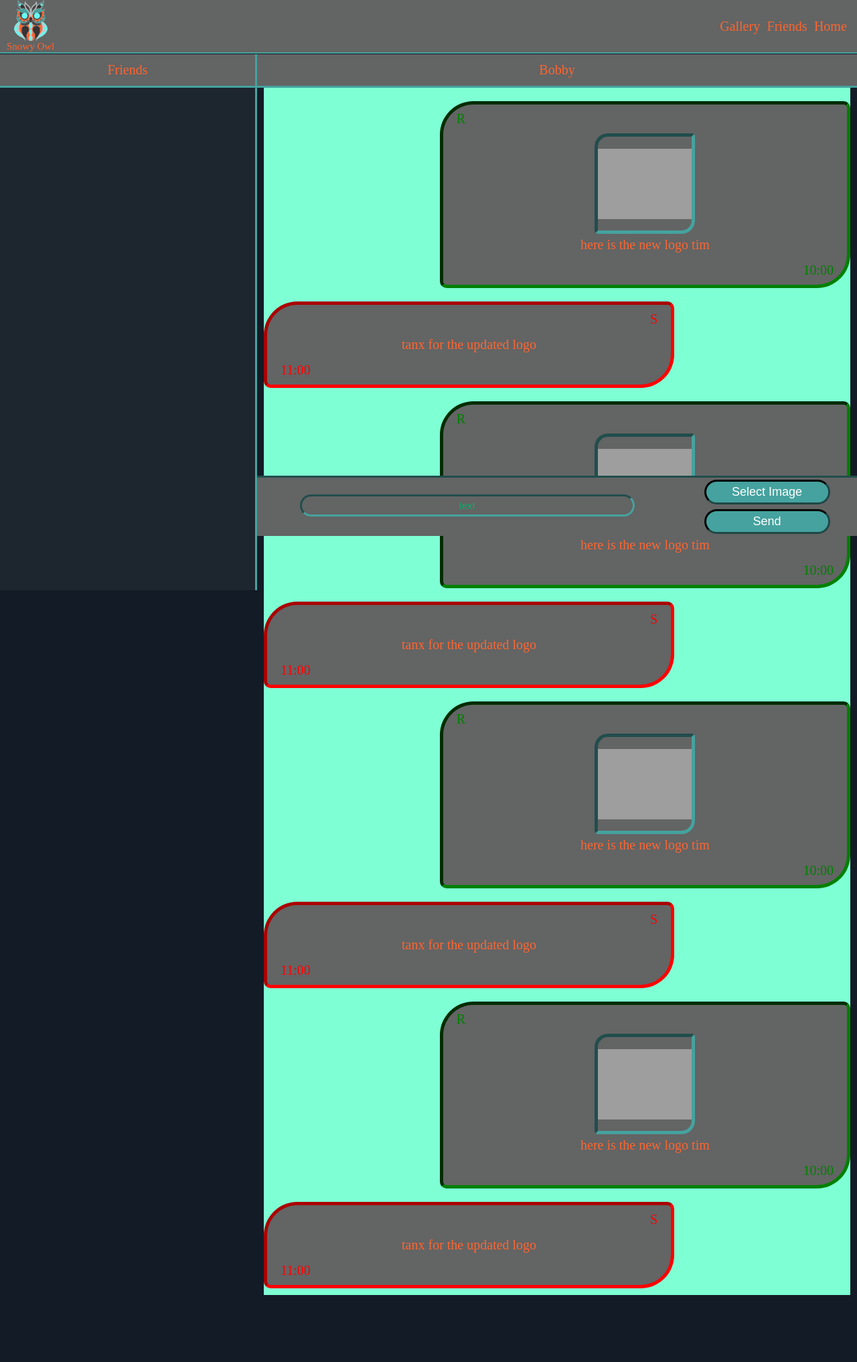
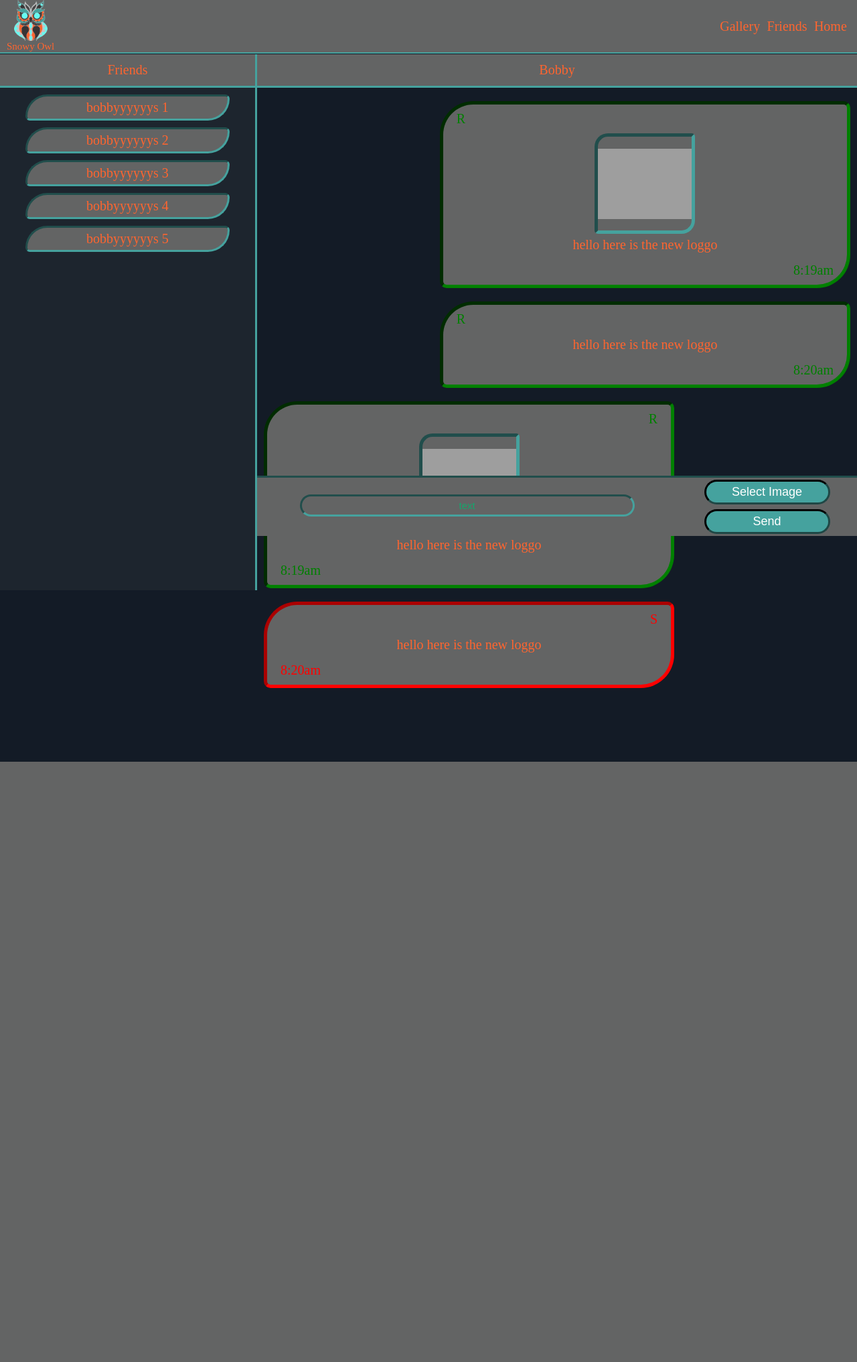
Before and after one commit to LordVeggie/cmpg323-project2, a web app: file code/html/shared.html in a window 1280 px wide. Shown: the whole page at 67% size. After the commit the page ends 1137 px from the top, so only its background shows below. Run offline with its HTML, style and script files only (its server is not run), Linux system fonts and the light colour scheme; grey boxes are pictures that could not be loaded.

Commit message:
chat bubbles creation with and with out images is now possible with java for the css and html

```diff
--- a/code/css/shared.css
+++ b/code/css/shared.css
@@ -125,7 +125,6 @@
 .chats
 {
     width: 100%;
-    background-color: aquamarine;
 }
 
 .chat
--- a/code/html/shared.html
+++ b/code/html/shared.html
@@ -77,147 +77,6 @@
                         <!--blanck space-->
                     </div>
                     <!--this will be chat-->
-
-                <div class="chat myChat read">
-
-                    <div class="cahtStatus">
-                        R
-                    </div>
-
-                    <div class="image">
-
-                    </div>
-
-                    <div class="chatText">
-                        here is the new logo tim
-                    </div>
-
-                    <div class="cahtTime">
-                        10:00
-                    </div>
-
-                </div>
-
-                <div class="chat otherChat sent">
-
-                    <div class="cahtStatus">
-                        S
-                    </div>
-
-                    <div class="chatText">
-                        tanx for the updated logo
-                    </div>
-
-                    <div class="cahtTime">
-                        11:00
-                    </div>
-
-                </div>
-                <div class="chat myChat read">
-
-                    <div class="cahtStatus">
-                        R
-                    </div>
-
-                    <div class="image">
-
-                    </div>
-
-                    <div class="chatText">
-                        here is the new logo tim
-                    </div>
-
-                    <div class="cahtTime">
-                        10:00
-                    </div>
-
-                </div>
-
-                <div class="chat otherChat sent">
-
-                    <div class="cahtStatus">
-                        S
-                    </div>
-
-                    <div class="chatText">
-                        tanx for the updated logo
-                    </div>
-
-                    <div class="cahtTime">
-                        11:00
-                    </div>
-
-                </div>
-                <div class="chat myChat read">
-
-                    <div class="cahtStatus">
-                        R
-                    </div>
-
-                    <div class="image">
-
-                    </div>
-
-                    <div class="chatText">
-                        here is the new logo tim
-                    </div>
-
-                    <div class="cahtTime">
-                        10:00
-                    </div>
-
-                </div>
-
-                <div class="chat otherChat sent">
-
-                    <div class="cahtStatus">
-                        S
-                    </div>
-
-                    <div class="chatText">
-                        tanx for the updated logo
-                    </div>
-
-                    <div class="cahtTime">
-                        11:00
-                    </div>
-
-                </div>
-                <div class="chat myChat read">
-
-                    <div class="cahtStatus">
-                        R
-                    </div>
-
-                    <div class="image">
-
-                    </div>
-
-                    <div class="chatText">
-                        here is the new logo tim
-                    </div>
-
-                    <div class="cahtTime">
-                        10:00
-                    </div>
-
-                </div>
-
-                <div class="chat otherChat sent">
-
-                    <div class="cahtStatus">
-                        S
-                    </div>
-
-                    <div class="chatText">
-                        tanx for the updated logo
-                    </div>
-
-                    <div class="cahtTime">
-                        11:00
-                    </div>
-
-                </div>
                 </div>
 
             </div>
--- a/code/java/shared.js
+++ b/code/java/shared.js
@@ -25,25 +25,6 @@ function friend(username)
 
 //chat bubbels
 
-<div class="chat myChat read">
-
-    <div class="cahtStatus">
-        R
-    </div>
-
-    <div class="image">
-
-    </div>
-
-    <div class="chatText">
-        here is the new logo tim
-    </div>
-
-    <div class="cahtTime">
-        10:00
-     </div>
-
-</div>
 
 function myChat(status, time, text = '', image = '')
 {
@@ -51,52 +32,113 @@ function myChat(status, time, text = '', image = '')
 
     //bounding box of the chat
     const chat = document.createElement('div');
-    friendContainer.classList.add('friend');
+    chat.classList.add('chat');
+    chat.classList.add('myChat');
+
+    if(status === true)
+    {
+        chat.classList.add('read');
+        status = 'R';
+    }
+    else
+    {
+        chat.classList.add('sent');
+        status = 'S';
+    }
 
     //status
-    const text = document.createElement('div');
-    text.classList.add('chatText');
-    text.innerText = username;
+    const chatStatus = document.createElement('div');
+    chatStatus.classList.add('cahtStatus');
+    chatStatus.innerText = status;
 
     //image
+    const chatImage = document.createElement('div');
     if(image !== '')
     {
-        const text = document.createElement('div');
-        text.classList.add('chatText');
-        text.innerText = username;
+        chatImage.classList.add('image');
+        chatImage.style.backgroundImage = `url(${image})`;
     }
 
     //text
     const chatText = document.createElement('div');
     chatText.classList.add('chatText');
-    chatText.innerText = username;
+    chatText.innerText = text;
 
     //time
     const chatTime = document.createElement('div');
-    chatTime.classList.add('chatText');
+    chatTime.classList.add('cahtTime');
     chatTime.innerText = time;
 
     //appending everyting
 
-    chat.appendChild(text);
+    chat.appendChild(chatStatus);
     if(image !== '')
     {
-        chat.appendChild(text);
+        chat.appendChild(chatImage);
     }
     chat.appendChild(chatText);
     chat.appendChild(chatTime);
 
-    firenList.appendChild(chat);
-
-
+    chats.appendChild(chat);
 }
 
 function otherChat(status, time, text = '', image = '')
 {
+    //creating everyting
 
+    //bounding box of the chat
+    const chat = document.createElement('div');
+    chat.classList.add('chat');
+    chat.classList.add('otherChat');
+
+    if(status === true)
+    {
+        chat.classList.add('read');
+        status = 'R';
+    }
+    else
+    {
+        chat.classList.add('sent');
+        status = 'S';
+    }
+
+    //status
+    const chatStatus = document.createElement('div');
+    chatStatus.classList.add('cahtStatus');
+    chatStatus.innerText = status;
+
+    //image
+    const chatImage = document.createElement('div');
+    if(image !== '')
+    {
+        chatImage.classList.add('image');
+        chatImage.style.backgroundImage = `url(${image})`;
+    }
+
+    //text
+    const chatText = document.createElement('div');
+    chatText.classList.add('chatText');
+    chatText.innerText = text;
+
+    //time
+    const chatTime = document.createElement('div');
+    chatTime.classList.add('cahtTime');
+    chatTime.innerText = time;
+
+    //appending everyting
+
+    chat.appendChild(chatStatus);
+    if(image !== '')
+    {
+        chat.appendChild(chatImage);
+    }
+    chat.appendChild(chatText);
+    chat.appendChild(chatTime);
+
+    chats.appendChild(chat);
 }
 
-function createChat(id1, id2, status1, status2,time, text = '', image = '')
+function createChat(id1, id2, status1, status2, time, text = '', image = '')
 {
     //test the status to see the color of the caht borde, status and time
     //test the ids to see on what side the chat should be l or r
@@ -104,13 +146,13 @@ function createChat(id1, id2, status1, status2,time, text = '', image = '')
     {
         //my chat
          //makes chat green or red
-         myChat();
+         myChat(status1, time, text, image);
     }
-    else if(id2 !== 1)
+    else if(id2 === 1)
     {
         //other persons caht
         //makes chat green or red
-        otherChat();
+        otherChat(status2, time, text, image);
     }
 }
 
@@ -122,3 +164,12 @@ for(let i = 1; i<=5;i++)
 {
     friend('bobbyyyyyys '+i)
 }
+
+
+createChat(1, 2, true, true, '8:19am', 'hello here is the new loggo', 'https://wl-brightside.cf.tsp.li/resize/1200x630/jpg/91d/63f/44486f5de79c81f99f044e8615.jpg');
+
+createChat(1, 2, true, true, '8:20am', 'hello here is the new loggo', image = '');
+
+createChat(2, 1, true, true, '8:19am', 'hello here is the new loggo', 'https://wl-brightside.cf.tsp.li/resize/1200x630/jpg/91d/63f/44486f5de79c81f99f044e8615.jpg');
+
+createChat(2, 1, true, false, '8:20am', 'hello here is the new loggo', image = '');
```
